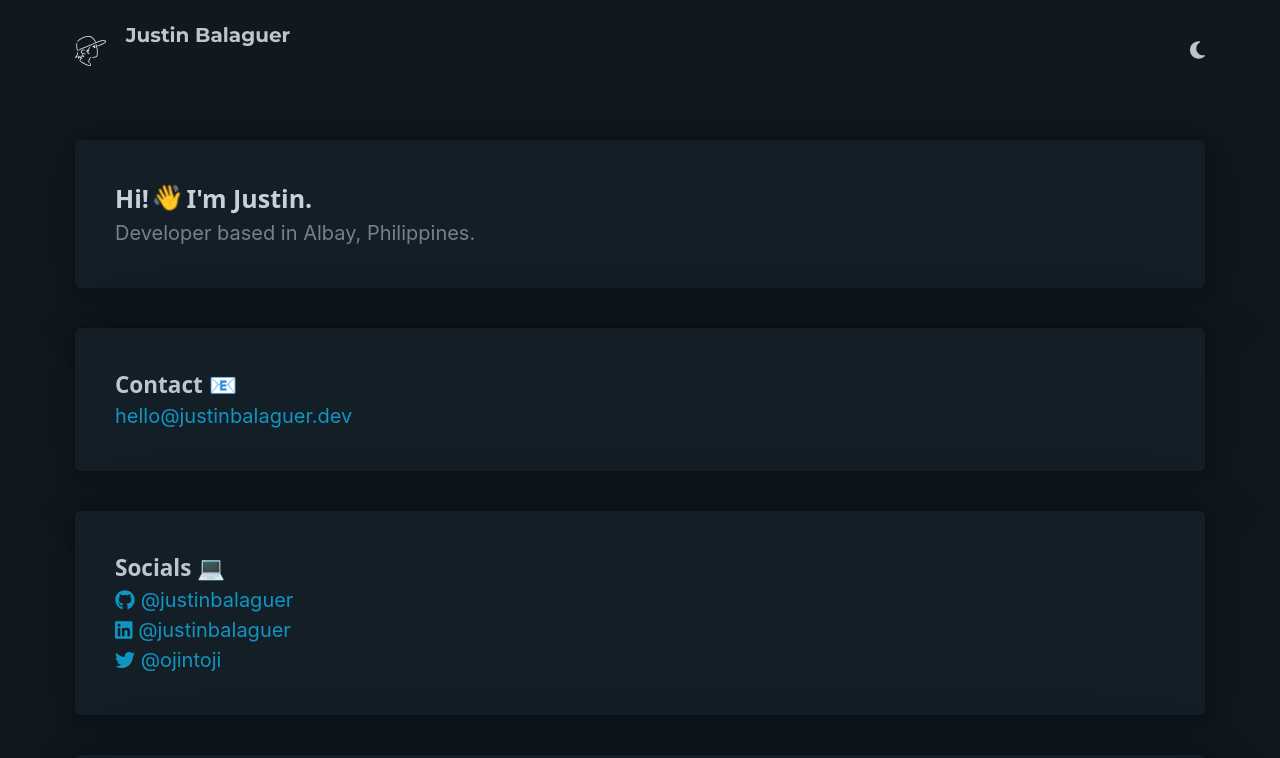
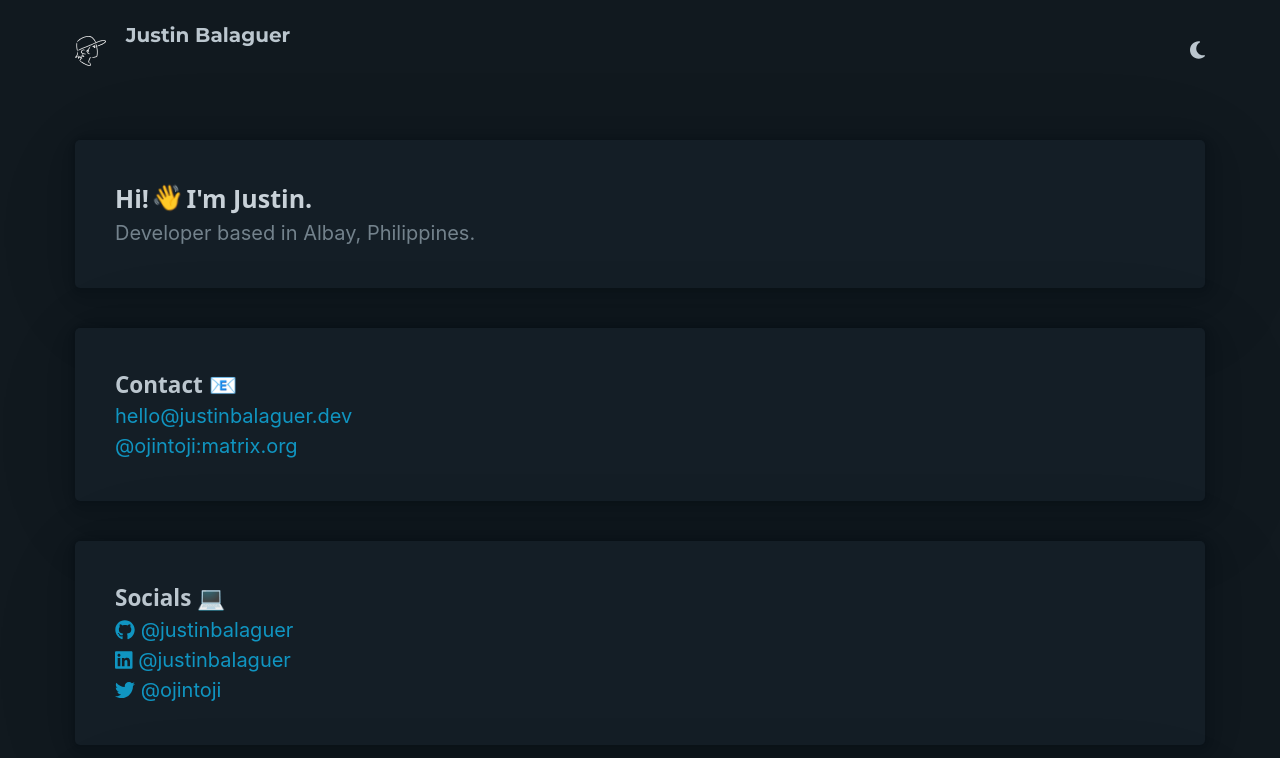
Before and after one commit to justinbalaguer/justinbalaguer.dev, a React (Vite) app: page / in a window 1280 px wide. Shown: the top 758 px of the page. Built offline with nearby package versions, Linux system fonts and the light colour scheme.

Commit message:
[feat] add matrix contact

```diff
--- a/src/components/Home/index.jsx
+++ b/src/components/Home/index.jsx
@@ -13,7 +13,12 @@ const Home = () => {
       </article>
       <article>
         <h5>Contact 📧</h5>
-        <a href='mailto:hello@justinbalaguer.dev'>hello@justinbalaguer.dev</a>
+        <div>
+          <a href='mailto:hello@justinbalaguer.dev'>hello@justinbalaguer.dev</a>
+        </div>
+        <div>
+          <a href='https://matrix.to/#/@ojintoji:matrix.org' target='_blank' rel='noreferrer'>@ojintoji:matrix.org</a>
+        </div>
       </article>
       <article>
         <h5>Socials 💻</h5>
```
